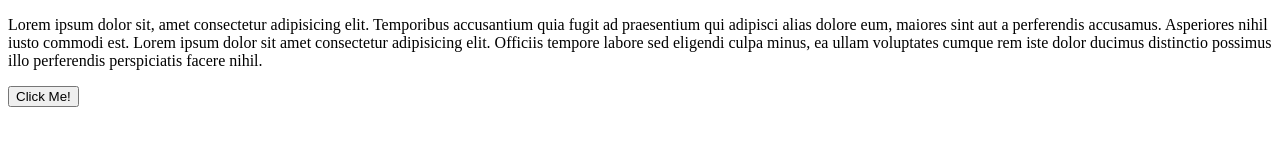
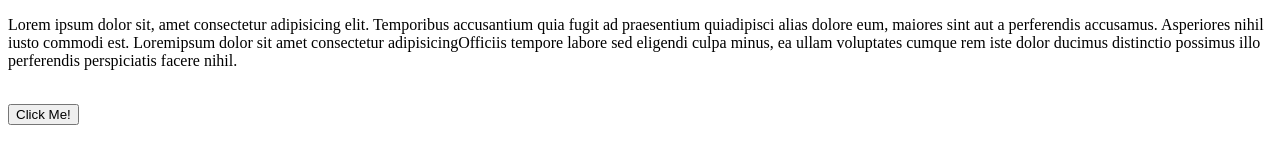
Before and after one commit to ishitadudhat/LocalRepo, a plain HTML site: page index.html in a window 1280 px wide. Drawn offline with Linux system fonts and the light colour scheme.

Commit message:
Add Button and br tag

```diff
--- a/index.html
+++ b/index.html
@@ -1,20 +1,13 @@
 <!DOCTYPE html>
 <html lang="en">
-
 <head>
     <meta charset="UTF-8">
     <meta name="viewport" content="width=device-width, initial-scale=1.0">
     <title>Document</title>
 </head>
-
 <body>
-    <p>Lorem ipsum dolor sit, amet consectetur adipisicing elit. Temporibus accusantium quia fugit ad praesentium qui
-        adipisci alias dolore eum, maiores sint aut a perferendis accusamus. Asperiores nihil iusto commodi est. Lorem
-        ipsum dolor sit amet consectetur adipisicing elit. Officiis tempore labore sed eligendi culpa minus, ea ullam
-        voluptates cumque rem iste dolor ducimus distinctio possimus illo perferendis perspiciatis facere nihil.</p>
-
-        <button>Click Me!</button>
-
+    <p>Lorem ipsum dolor sit, amet consectetur adipisicing elit. Temporibus accusantium quia fugit ad praesentium quiadipisci alias dolore eum, maiores sint aut a perferendis accusamus. Asperiores nihil iusto commodi est. Loremipsum dolor sit amet consectetur adipisicingOfficiis tempore labore sed eligendi culpa minus, ea ullam voluptates cumque rem iste dolor ducimus distinctio possimus illo perferendis perspiciatis facere nihil.</p>
+    <br>
+    <button>Click Me!</button>
 </body>
-
 </html>
```
